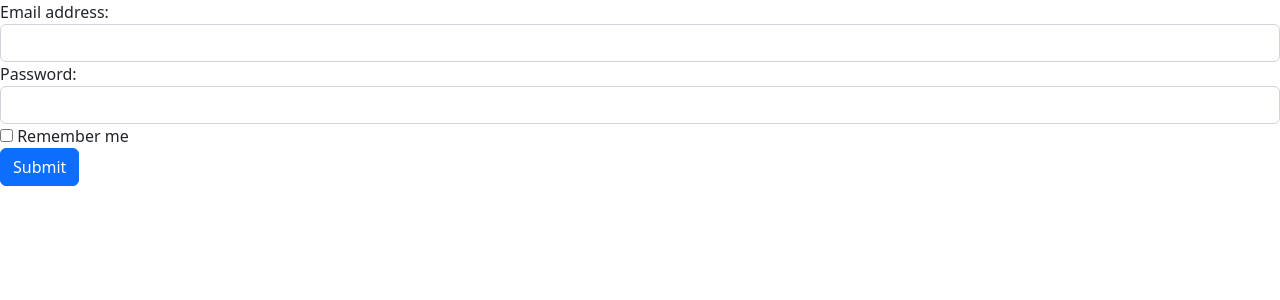
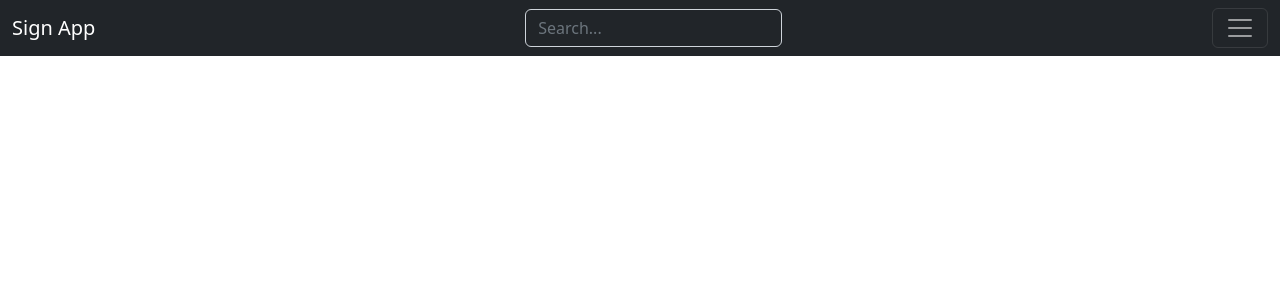
Before and after one commit to Signbank/sign-app, a Django app: page / in a window 1280 px wide. Shown: the top 300 px of the page. Run offline with Django 4.2, Linux system fonts and the light colour scheme; some libraries are stand-ins or nearby versions.

Commit message:
Created a base html page

```diff
--- a/dictionary/templates/dictionary/index.html
+++ b/dictionary/templates/dictionary/index.html
@@ -1,26 +1,6 @@
-<!DOCTYPE html>
-<html lang="en">
-<head>
-    <meta charset="UTF-8">
-    <title>login</title>
-    {% load static %}
-    <link href="{% static 'signapp/css/bootstrap.min.css' %}" rel="stylesheet">
-    <script src="{% static 'signapp/js/bootstrap.min.js' %}"></script>
-</head>
-<body>
- <form action="/save" method="post">
-  <div class="form-group">
-    <label for="email">Email address:</label>
-    <input type="email" class="form-control" id="email">
-  </div>
-  <div class="form-group">
-    <label for="pwd">Password:</label>
-    <input type="password" class="form-control" id="pwd">
-  </div>
-  <div class="checkbox">
-    <label><input type="checkbox"> Remember me</label>
-  </div>
-  <button type="submit" class="btn btn-primary">Submit</button>
-</form>
-</body>
-</html>
+{% extends "signapp/base.html" %}
+
+{% block content %}
+
+
+{% endblock %}
--- a/signapp/settings.py
+++ b/signapp/settings.py
@@ -50,7 +50,7 @@ ROOT_URLCONF = 'signapp.urls'
 TEMPLATES = [
     {
         'BACKEND': 'django.template.backends.django.DjangoTemplates',
-        'DIRS': [],
+        'DIRS': [os.path.join(BASE_DIR, 'templates')],
         'APP_DIRS': True,
         'OPTIONS': {
             'context_processors': [
--- /dev/null
+++ b/static/signapp/css/navigation.css
@@ -0,0 +1,35 @@
+.search-click {
+  border: 1px solid #ccc;
+  outline: none;
+  background-size: 22px;
+  background-position: 13px;
+  border-radius: 10px;
+  width: 50px;
+  height: 50px;
+  padding: 25px;
+  transition: all 0.5s;
+}
+.search-click:focus {
+  width: 300px;
+  padding-left: 50px;
+}
+.search-click {
+  position: relative;
+  overflow: hidden;
+  height: 50px;
+}
+.search-click input {
+  background: transparent;
+  border: 1px solid #ccc;
+  outline: none;
+  position: absolute;
+  width: 300px;
+  height: 50px;
+  left: 0%;
+  padding: 10px;
+}
+
+
+.content {
+  padding-top: 60px;
+}
--- /dev/null
+++ b/templates/signapp/base.html
@@ -0,0 +1,48 @@
+<!DOCTYPE html>
+<html lang="en">
+  <head>
+      <meta charset="UTF-8">
+      {% block title %}<title>Sign App</title>{% endblock %}
+      {% load static %}
+      <link href="{% static 'signapp/css/bootstrap.css' %}" rel="stylesheet">
+      <script src="{% static 'signapp/js/bootstrap.min.js' %}"></script>
+      <link href="{% static 'signapp/css/navigation.css' %}" rel="stylesheet">
+  </head>
+
+  <body>
+    {% block sidebar %}
+    <nav class="navbar navbar-dark bg-dark fixed-top">
+      <div class="container-fluid">
+        <a class="navbar-brand" href="#">Sign App</a>
+        <form class="col-12 col-lg-auto mb-3 mb-lg-0 me-lg-3" role="search">
+          <input type="search" class="form-control form-control-dark text-bg-dark" placeholder="Search..." aria-label="Search">
+        </form>
+        <button class="navbar-toggler" type="button" data-bs-toggle="offcanvas" data-bs-target="#offcanvasDarkNavbar" aria-controls="offcanvasDarkNavbar">
+          <span class="navbar-toggler-icon"></span>
+        </button>
+        <div class="offcanvas offcanvas-end text-bg-dark" tabindex="-1" id="offcanvasDarkNavbar" aria-labelledby="offcanvasDarkNavbarLabel">
+          <div class="offcanvas-header">
+            <h5 class="offcanvas-title" id="offcanvasDarkNavbarLabel">Sign App</h5>
+            <button type="button" class="btn-close btn-close-white" data-bs-dismiss="offcanvas" aria-label="Close"></button>
+          </div>
+          <div class="offcanvas-body">
+            <ul class="navbar-nav justify-content-end flex-grow-1 pe-3">
+              <li class="nav-item">
+                <a class="nav-link active" aria-current="page" href="#">Home</a>
+              </li>
+              <li class="nav-item">
+                <a class="nav-link" href="#">Link</a>
+              </li>
+            </ul>
+          </div>
+        </div>
+      </div>
+    </nav>
+    {% endblock %}
+
+    <div class="content">
+    {% block content %}
+    {% endblock %}
+    </div>
+  </body>
+</html>
```
